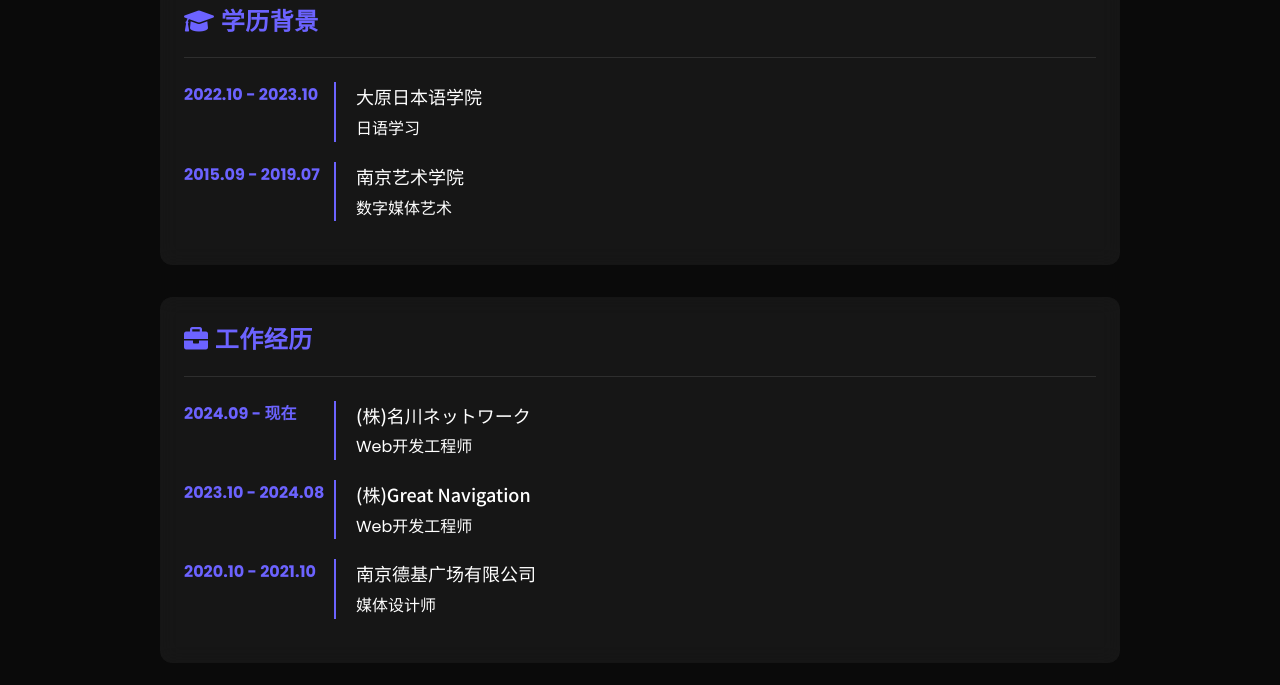
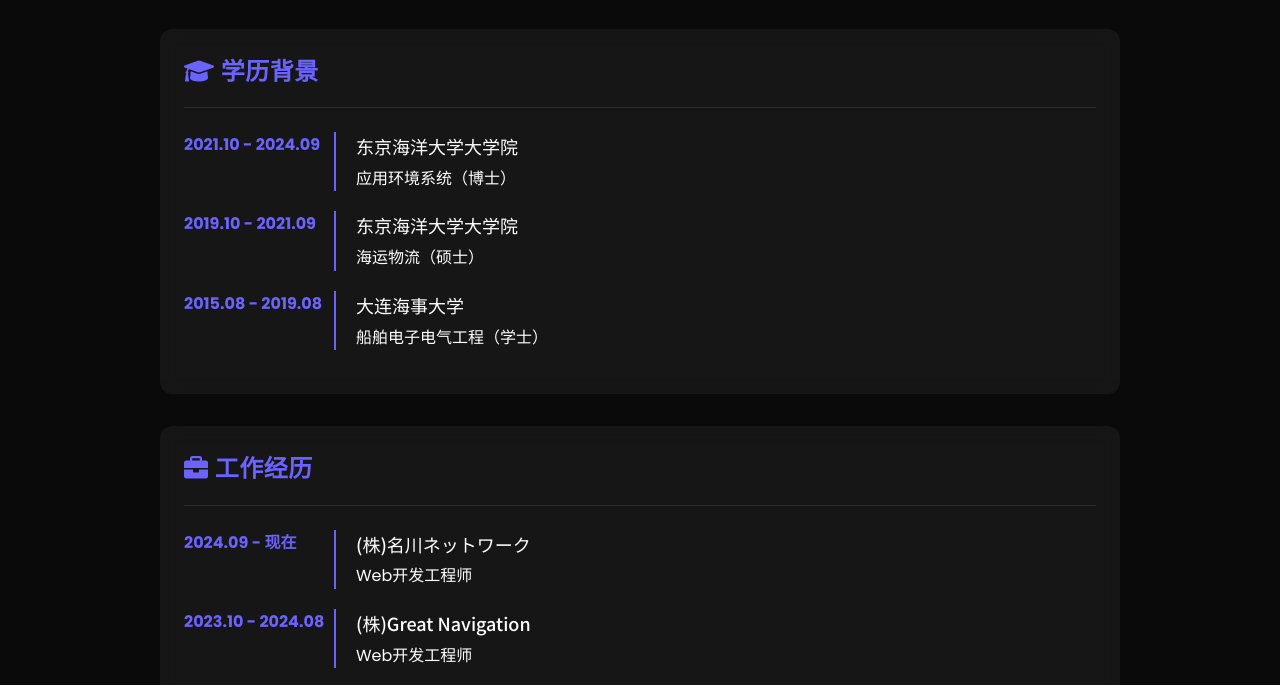
Before and after one commit to GoodBAI-fly2moon/bwb-resume, a plain HTML site: page resume.html in a window 1280 px wide. Shown: the part 475-1160 px from the top of the page. Drawn offline with Linux system fonts and the light colour scheme.

Commit message:
Updated some features

```diff
--- a/js/i18n.js
+++ b/js/i18n.js
@@ -8,18 +8,18 @@ const translations = {
         'github': 'GitHub',
 
         // 首页
-        'hello': '你好，我是 Yann',
+        'hello': '你好，我是白文斌',
         'role': '全栈开发工程师 | 摄影爱好者',
         'view-github': 'GitHub',
         'view-resume': '我的简历',
 
         // 简历页面
         'resume-title': '履历書',
-        'surname': '楊',
-        'firstname': '尚衛',
-        'surname-phonetic': 'ヤン',
-        'firstname-phonetic': 'サンウエイ',
-        'address': '東京都江戸川区一之江',
+        'surname': '白',
+        'firstname': '文斌',
+        'surname-phonetic': 'ハク',
+        'firstname-phonetic': 'ブンヒン',
+        'address': '東京都大田区蒲田',
         'education': '学历背景',
         'workExperience': '工作经历',
         'skills': '技术技能',
@@ -29,10 +29,12 @@ const translations = {
 
         // 学历信息
         'study-period': '2022.10 - 2023.10',
-        'school-1': '大原日本语学院',
-        'major-1': '日语学习',
-        'school-2': '南京艺术学院',
-        'major-2': '数字媒体艺术',
+        'school-1': '东京海洋大学大学院',
+        'major-1': '应用环境系统（博士）',
+        'school-2': '东京海洋大学大学院',
+        'major-2': '海运物流（硕士）',
+        'school-3': '大连海事大学',
+        'major-3': '船舶电子电气工程（学士）',
 
         // 工作经历
         'company-1': '(株)名川ネットワーク',
@@ -53,6 +55,8 @@ const translations = {
 
         // 证书
         'jlpt-n2': '日本語能力試験N2',
+        'jlpt-n1': '日本语能力测试N1',
+        'toeic': 'TOEIC L&R 775分',
 
         // 自我介绍
         'intro-p1': '作为全栈开发工程师，我精通从Java/SpringBoot后端开发到HTML/CSS/JavaScript前端开发的全面技术栈。',
@@ -101,7 +105,7 @@ const translations = {
         'github': 'GitHub',
 
         // Home page
-        'hello': "Hello, I'm Yann",
+        'hello': "Hello, I'm BAI",
         'role': 'Full Stack Developer | Photography Enthusiast',
         'view-github': 'GitHub',
         'view-resume': 'My Resume',
@@ -122,10 +126,12 @@ const translations = {
 
         // Education
         'study-period': '2022.10 - 2023.10',
-        'school-1': 'O-HARA Japanese Language School',
-        'major-1': 'Japanese Language Studies',
-        'school-2': 'Nanjing University of the Arts',
-        'major-2': 'Digital Media Arts',
+        'school-1': 'Tokyo University of Marine Science and Technology',
+        'major-1': 'Applied Environmental Studies (Ph.D.)',
+        'school-2': 'Tokyo University of Marine Science and Technology',
+        'major-2': 'Maritime Technology and Logistics (Master)',
+        'school-3': 'Dalian Maritime University',
+        'major-3': 'Marine Electronics and Electrical Engineering (Bachelor)',
 
         // Work Experience
         'company-1': 'Nagawa Network Co., Ltd.',
@@ -146,6 +152,8 @@ const translations = {
 
         // Certificates
         'jlpt-n2': 'JLPT N2 Certificate',
+        'jlpt-n1': 'JLPT N1 Certificate',
+        'toeic': 'TOEIC L&R Score: 775',
 
         // Self Introduction
         'intro-p1': 'As a full-stack developer, I am proficient in a comprehensive technology stack from Java/SpringBoot backend development to HTML/CSS/JavaScript frontend development.',
@@ -194,7 +202,7 @@ const translations = {
         'github': 'GitHub',
 
         // 首页
-        'hello': 'はじめまして、Yannです',
+        'hello': 'はじめまして、BAIです',
         'role': 'フルスタックエンジニア | 写真愛好家',
         'view-github': 'GitHub',
         'view-resume': '履歴書',
@@ -215,10 +223,12 @@ const translations = {
 
         // 学历信息
         'study-period': '2022.10 - 2023.10',
-        'school-1': '大原日本語学院',
-        'major-1': '日本語学習',
-        'school-2': '南京芸術学院',
-        'major-2': 'デジタルメディアアート',
+        'school-1': '東京海洋大学大学院',
+        'major-1': '応用環境システム（博士）',
+        'school-2': '東京海洋大学大学院',
+        'major-2': '海運ロジスティックス（修士）',
+        'school-3': '大連海事大学',
+        'major-3': '船舶電子電気工学（学士）',
 
         // 工作经历
         'company-1': '株式会社名川ネットワーク',
@@ -239,6 +249,8 @@ const translations = {
 
         // 证书
         'jlpt-n2': '日本語能力試験N2',
+        'jlpt-n1': '日本語能力試験N1',
+        'toeic': 'TOEIC L&R 775点',
 
         // 自我介绍
         'intro-p1': 'フルスタック開発者として、Java/SpringBootバックエンド開発からHTML/CSS/JavaScriptフロントエンド開発まで、幅広い技術スタックを持っています。',
--- a/resume.html
+++ b/resume.html
@@ -59,6 +59,7 @@
                     <p><i class="fas fa-phone"></i> 080-7634-9090</p>
                     <p><i class="fab fa-weixin"></i> suiyueran_n</p>
                     <p><i class="fas fa-map-marker-alt"></i> <span data-i18n="address">東京都大田区蒲田</span></p>
+                    <p><i class="fab fa-github"></i> <a href="https://github.com/WenbinBAI/bwb-resume" target="_blank">github.com/WenbinBAI/bwb-resume</a></p>
                 </div>
             </div>
         </section>
@@ -67,17 +68,24 @@
             <h2><i class="fas fa-graduation-cap"></i> <span data-i18n="education">学历背景</span></h2>
             <div class="timeline">
                 <div class="timeline-item">
-                    <div class="date" data-i18n="study-period">2021.10 - 2023.10</div>
+                    <div class="date">2021.10 - 2024.09</div>
                     <div class="content">
                         <h3 data-i18n="school-1">東京海洋大学大学院</h3>
-                        <p data-i18n="major-1">日语学习</p>
+                        <p data-i18n="major-1">応用環境システム（博士）</p>
                     </div>
                 </div>
                 <div class="timeline-item">
-                    <div class="date">2015.09 - 2019.07</div>
+                    <div class="date">2019.10 - 2021.09</div>
                     <div class="content">
-                        <h3 data-i18n="school-2">大連海事大学</h3>
-                        <p data-i18n="major-2">電気工学科</p>
+                        <h3 data-i18n="school-2">東京海洋大学大学院</h3>
+                        <p data-i18n="major-2">海運ロジスティックス（修士）</p>
+                    </div>
+                </div>
+                <div class="timeline-item">
+                    <div class="date">2015.08 - 2019.08</div>
+                    <div class="content">
+                        <h3 data-i18n="school-3">大連海事大学</h3>
+                        <p data-i18n="major-3">船舶電子電気工学（学士）</p>
                     </div>
                 </div>
             </div>
@@ -157,8 +165,13 @@
             <div class="certificates">
                 <div class="certificate">
                     <i class="fas fa-award"></i>
-                    <h3>JLPT N2</h3>
-                    <p data-i18n="jlpt-n2">日本語能力試験N2</p>
+                    <h3>JLPT N1</h3>
+                    <p data-i18n="jlpt-n1">日本語能力試験N1</p>
+                </div>
+                <div class="certificate">
+                    <i class="fas fa-award"></i>
+                    <h3>TOEIC 775</h3>
+                    <p data-i18n="toeic">TOEIC L&R 775点</p>
                 </div>
             </div>
         </section>
```
Also changed, not shown: github.html (+1 -1 lines).
